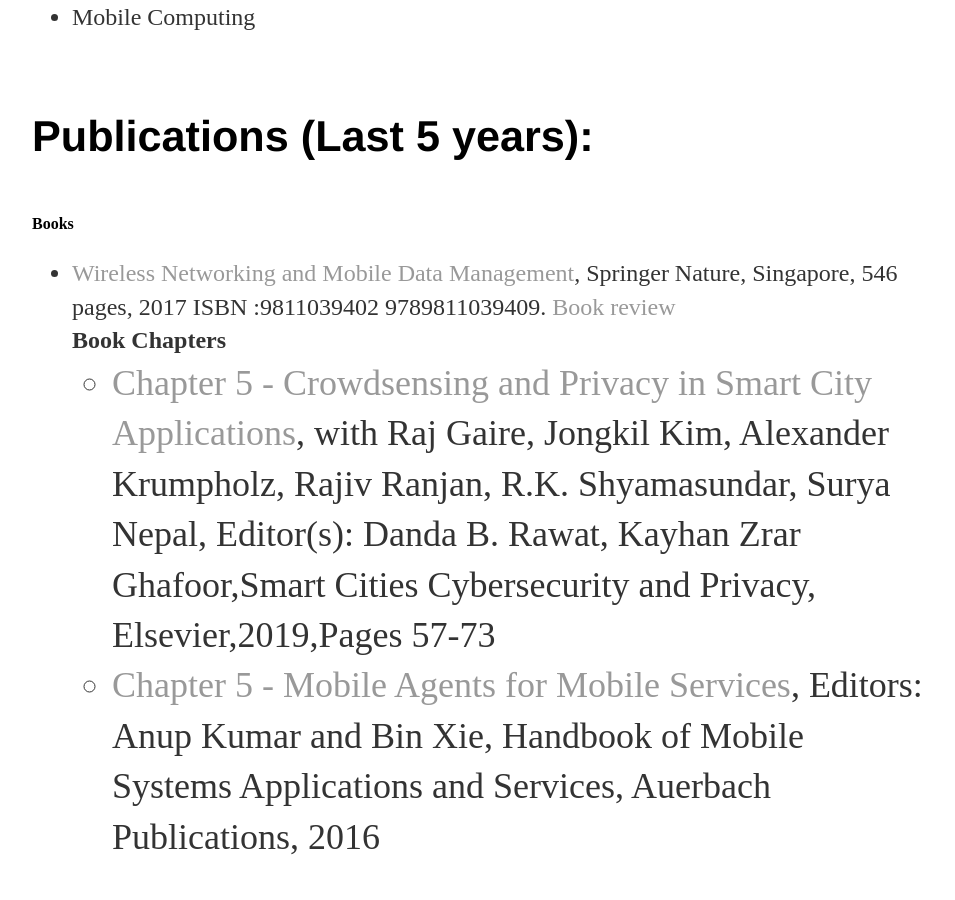
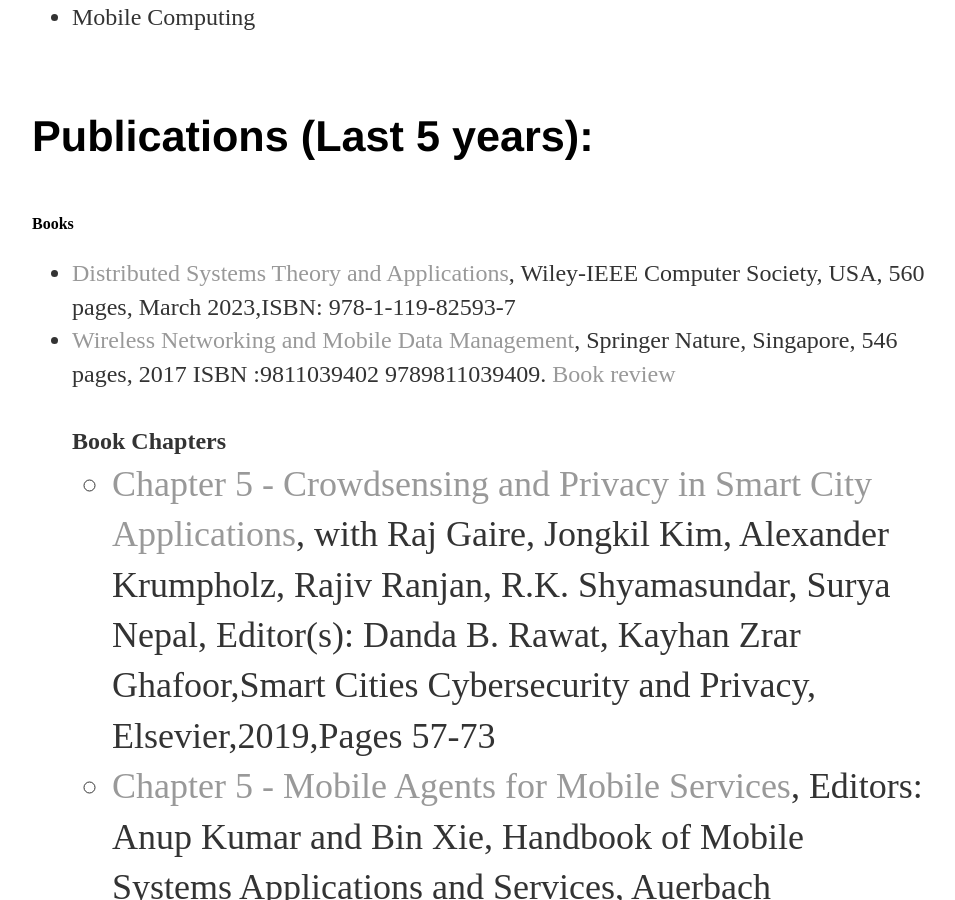
Before and after one commit to rkgIITBh/rk-ghosh.github.io, a Jekyll site: the page built from about/index.html, in a window 1280 px wide and 900 px high, scrolled down 1129 px. Shown: the whole window, without its empty margins (160-1115 px from the left). Built offline with Jekyll 4.4.1, drawn with Linux system fonts in a browser that asks for light colours.

Commit message:
Update index.html

```diff
--- a/about/index.html
+++ b/about/index.html
@@ -37,10 +37,12 @@
 <b text=align:center;>Books</b>
 <br>
 <ul class="books">
+
+	<li><a href="https://www.wiley.com/en-us/Distributed+Systems:+Theory+and+Applications-p-9781119825937">Distributed Systems Theory and Applications</a>, Wiley-IEEE Computer Society, USA, 560 pages, March 2023,ISBN: 978-1-119-82593-7</li>
   <li>
     <a href="https://www.springer.com/gp/book/9789811039409">Wireless Networking and Mobile Data Management</a>, Springer Nature, Singapore, 546 pages, 2017 ISBN :9811039402 9789811039409.
 
-    <a href="https://www.dropbox.com/s/25153c98bq7vpch/BookReview.pdf?dl=0">Book review</a>
+    <a href="https://www.dropbox.com/s/25153c98bq7vpch/BookReview.pdf?dl=0">Book review</a></li>
 <br>
 <b text=align:center;>Book Chapters</b>
 <ul class="bookchapters">
```
